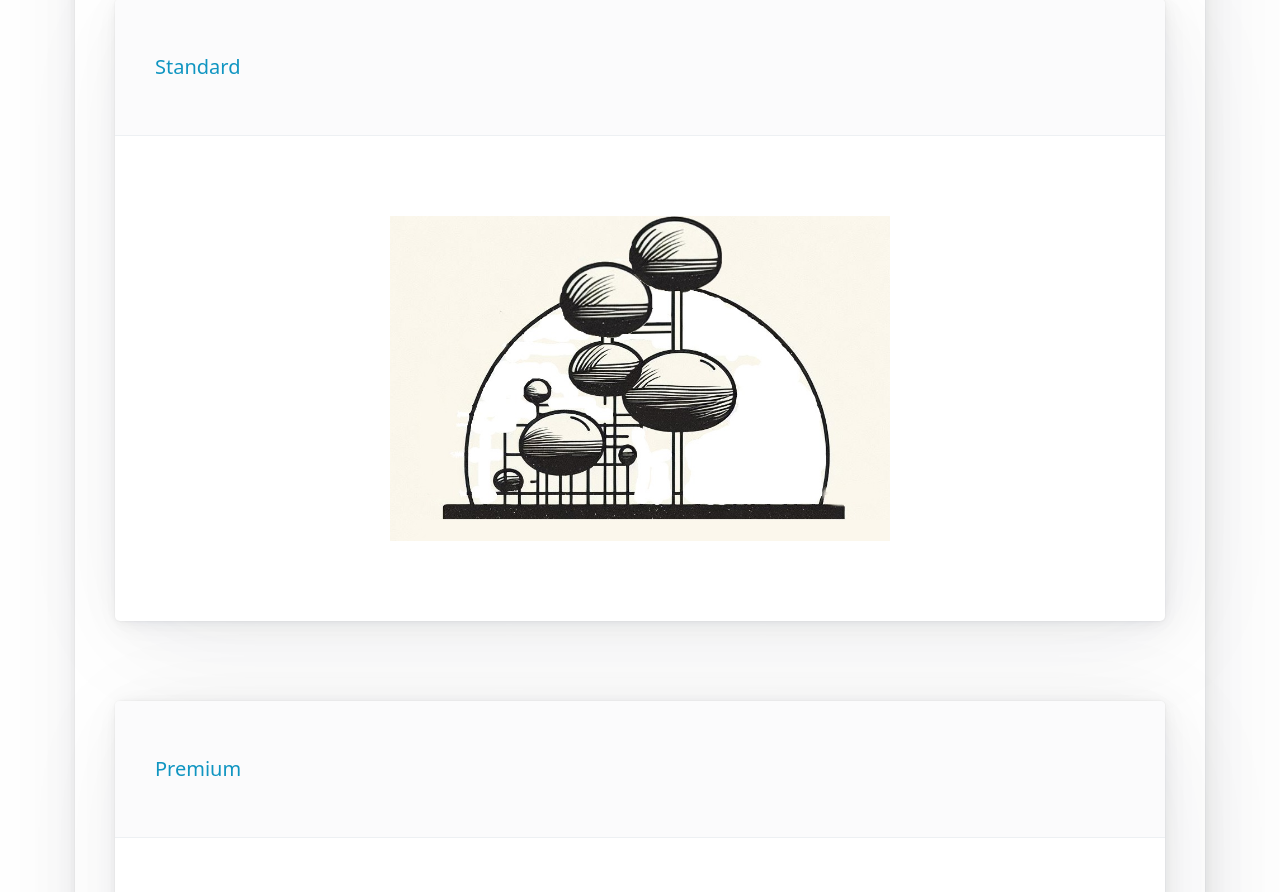
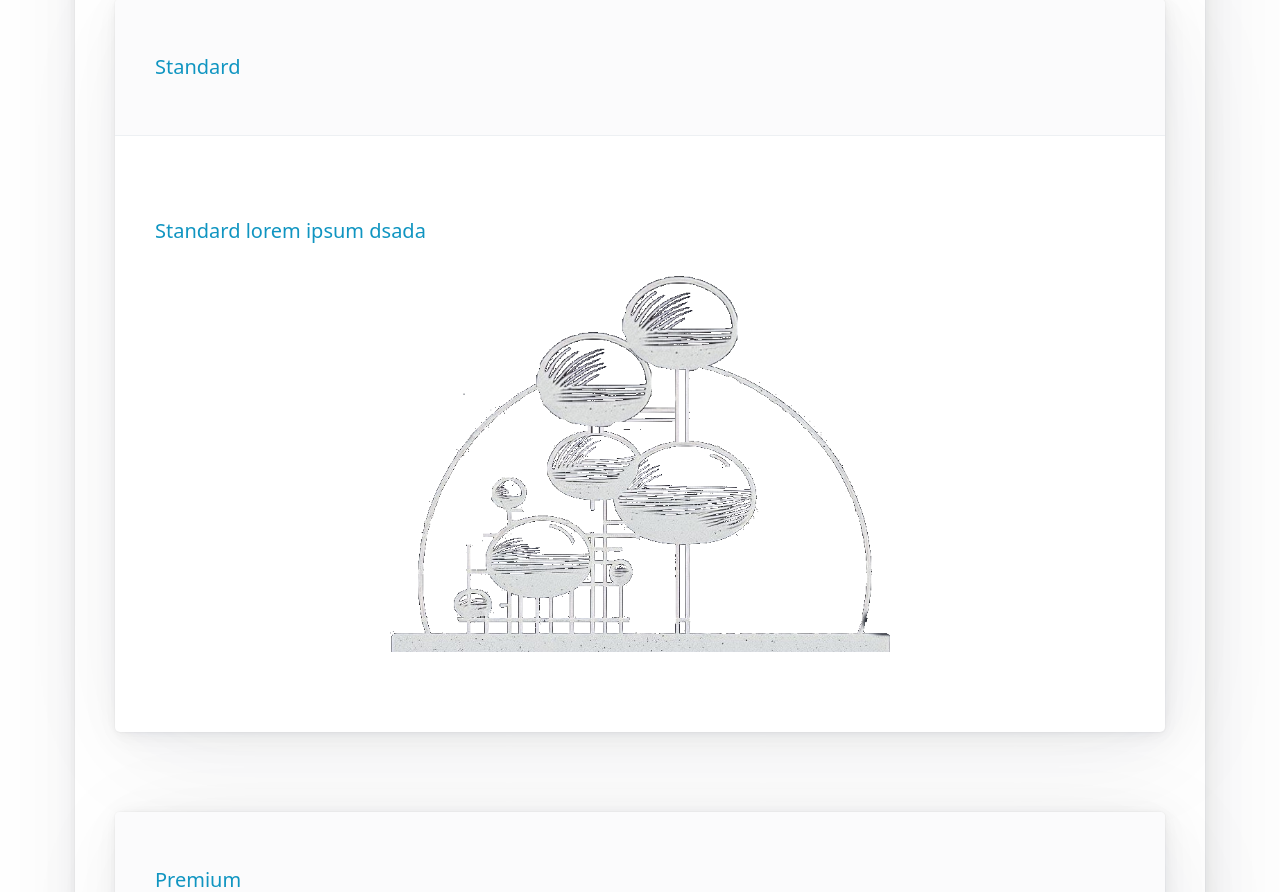
Before and after one commit to compromyse/indus-hackathon, a Flask app: page /onboarding in a window 1280 px wide. Shown: the part 331-1223 px from the top of the page. Run offline with Flask 3, Linux system fonts and the light colour scheme; some libraries are stand-ins or nearby versions.

Commit message:
update image

```diff
--- a/templates/onboarding.html
+++ b/templates/onboarding.html
@@ -34,7 +34,8 @@ function set_premium() {
           <header>
             Standard
           </header>
-          <img src="/static/1.jpg" width="500px" style="display: block; margin: auto"/>
+          <p>Standard lorem ipsum dsada</p>
+          <img src="/static/4.png" width="500px" style="display: block; margin: auto"/>
         </article></a>
         <a><article onclick="set_premium();">
       <header>
```
Also changed, not shown: static/1.jpg (deleted), static/4.png (added).
